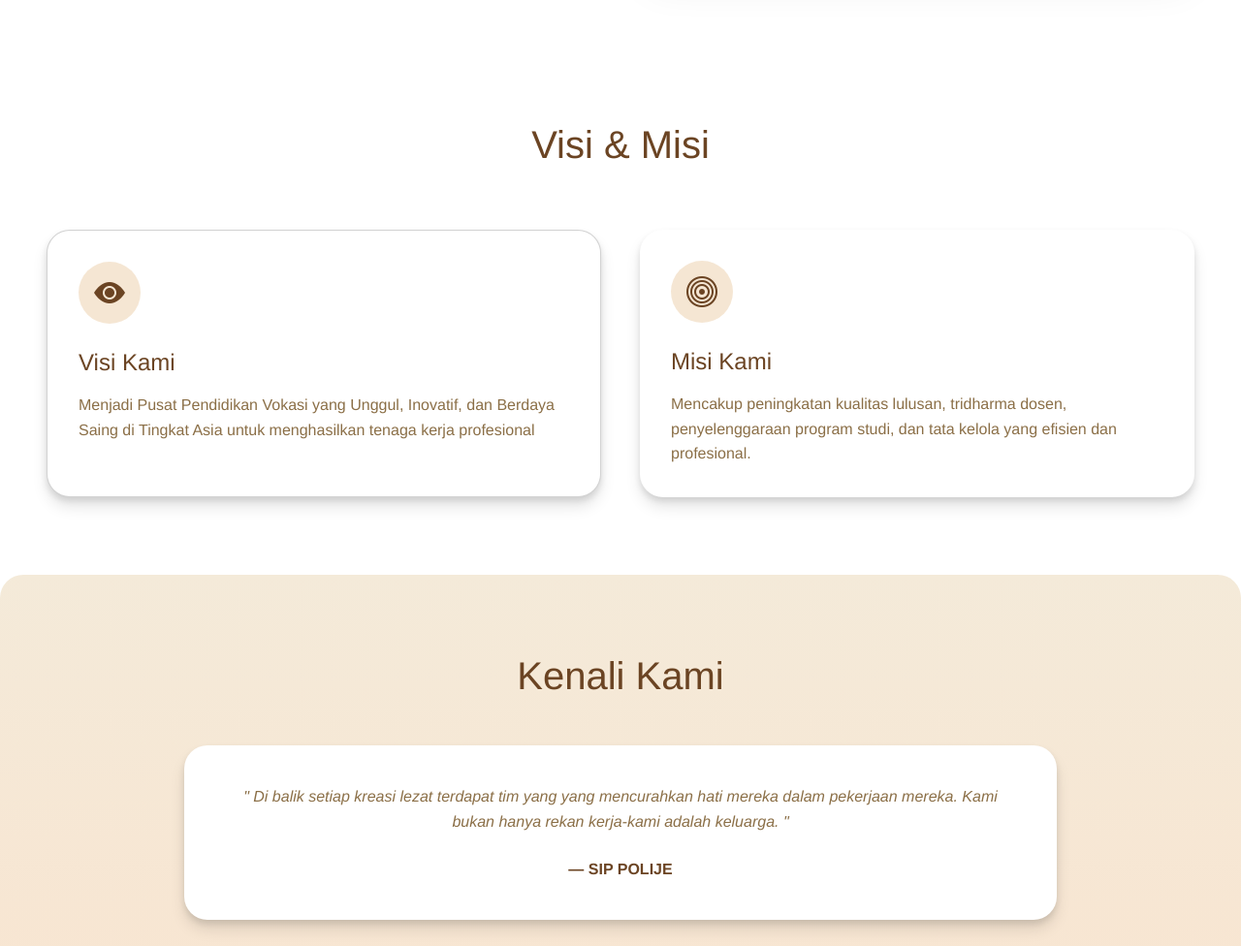
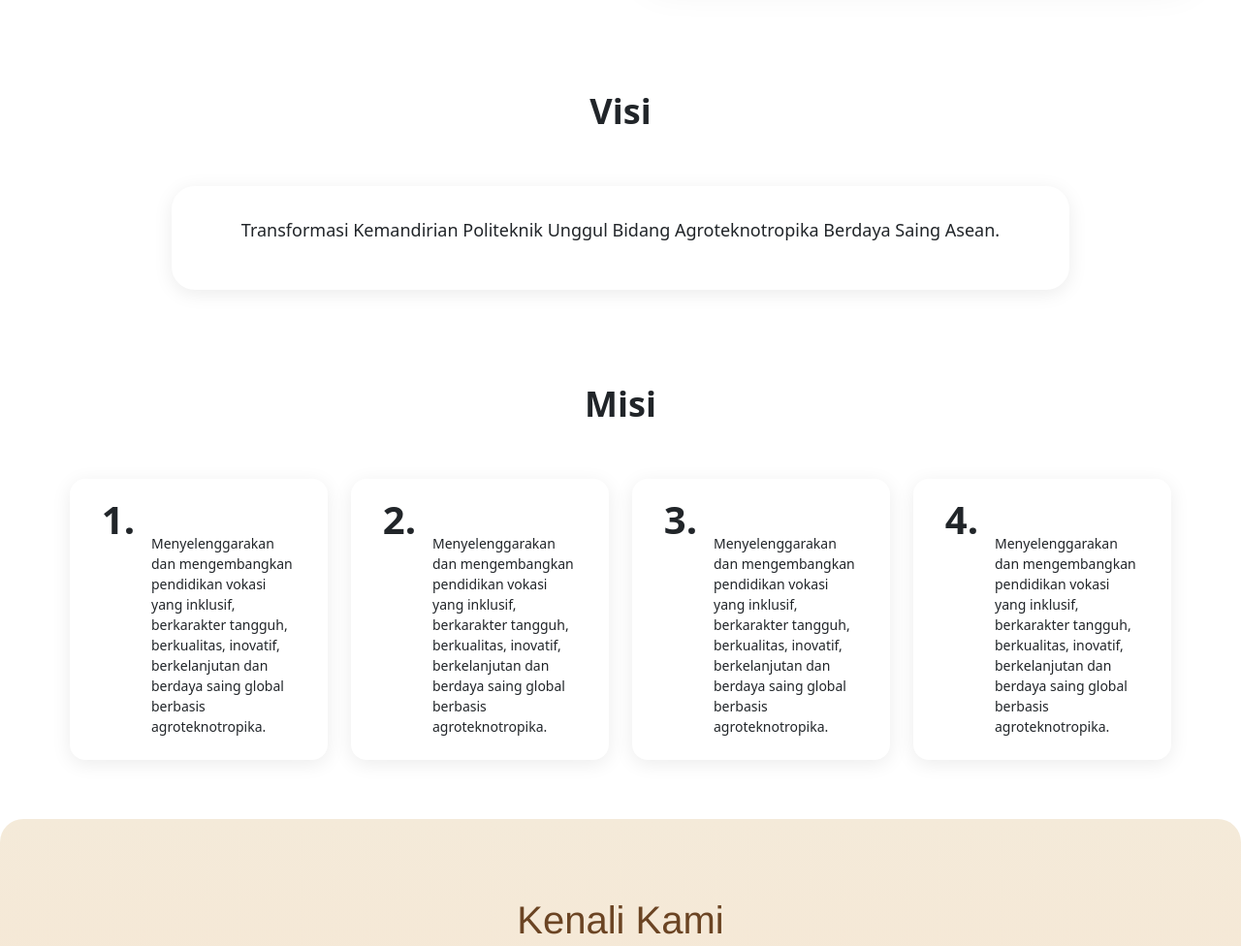
Before and after one commit to ShoruSenpai/tefa-bakery-project, a plain HTML site: page tentang.html in a window 1280 px wide. Shown: the part 760-1736 px from the top of the page at 97% size. Drawn offline with nearby package versions, Linux system fonts and the light colour scheme.

Commit message:
fixing visi misi

```diff
--- a/src/style_tentang.css
+++ b/src/style_tentang.css
@@ -9,7 +9,6 @@
   position: relative;
 }
 
-
 /* Hero Section - Tentang Kami */
 
 .about-us .about-hero {
@@ -19,7 +18,8 @@
 }
 
 .about-us .div {
-    padding: clamp(1.5rem, 4vw, 3.5rem) clamp(1.25rem, 3.5vw, 1.75rem) 0 clamp(1.25rem, 3.5vw, 1.75rem);
+  padding: clamp(1.5rem, 4vw, 3.5rem) clamp(1.25rem, 3.5vw, 1.75rem) 0
+    clamp(1.25rem, 3.5vw, 1.75rem);
   max-width: 1440px;
   text-align: center;
   margin: 0 auto;
@@ -32,7 +32,7 @@
 }
 
 .about-us .text-wrapper-2 {
-    font-family: "Poppins-Bold", Helvetica;
+  font-family: 'Poppins-Bold', Helvetica;
   font-weight: 500;
   color: #6b4423;
   font-size: clamp(32px, 6vw, 60px);
@@ -48,7 +48,7 @@
 }
 
 .about-us .from-humble {
-    font-family: "Poppins-Regular", Helvetica;
+  font-family: 'Poppins-Regular', Helvetica;
   font-weight: 400;
   color: #8b6f47;
   font-size: clamp(14px, 2.5vw, 18px);
@@ -56,7 +56,6 @@
   max-width: 800px;
   margin: 0;
 }
-
 
 /* Sejarah Kami Section */
 
@@ -98,7 +97,7 @@
 }
 
 .about-us .text-wrapper {
-    font-family: "Poppins-Bold", Helvetica;
+  font-family: 'Poppins-Bold', Helvetica;
   font-weight: 500;
   color: #6b4423;
   font-size: clamp(28px, 5vw, 40px);
@@ -118,7 +117,7 @@
 }
 
 .about-us .our-bakery-was {
-    font-family: "Poppins-Regular", Helvetica;
+  font-family: 'Poppins-Regular', Helvetica;
   font-weight: 400;
   color: #8b6f47;
   font-size: clamp(14px, 2vw, 16px);
@@ -126,7 +125,6 @@
   text-align: justify;
   margin: 0;
 }
-
 
 /* Image Section */
 
@@ -152,7 +150,6 @@
   }
 }
 
-
 /* Visi Misi Section */
 
 .about-us .visi-misi {
@@ -173,7 +170,7 @@
 }
 
 .about-us .visi-misi-2 {
-    font-family: "Poppins-Bold", Helvetica;
+  font-family: 'Poppins-Bold', Helvetica;
   font-weight: 500;
   color: #6b4423;
   font-size: clamp(28px, 5vw, 40px);
@@ -213,7 +210,11 @@
   width: 64px;
   height: 64px;
   border-radius: 50%;
-    background: linear-gradient(180deg, rgba(245, 230, 211, 1) 0%, rgba(245, 230, 211, 1) 100%);
+  background: linear-gradient(
+    180deg,
+    rgba(245, 230, 211, 1) 0%,
+    rgba(245, 230, 211, 1) 100%
+  );
   display: flex;
   align-items: center;
   justify-content: center;
@@ -235,7 +236,7 @@
 
 .about-us .text-wrapper-3,
 .about-us .text-wrapper-4 {
-    font-family: "Poppins-SemiBold", Helvetica;
+  font-family: 'Poppins-SemiBold', Helvetica;
   font-weight: 500;
   color: #6b4423;
   font-size: clamp(20px, 3vw, 24px);
@@ -244,14 +245,13 @@
 }
 
 .about-us .p {
-    font-family: "Poppins-Regular", Helvetica;
+  font-family: 'Poppins-Regular', Helvetica;
   font-weight: 400;
   color: #8b6f47;
   font-size: clamp(14px, 2vw, 16px);
   line-height: 1.6;
   margin: 0;
 }
-
 
 /* Kenali Kami Section */
 
@@ -263,8 +263,113 @@
   flex-direction: column;
   gap: 2rem;
   align-items: center;
-    background: linear-gradient(180deg, rgba(244, 234, 217, 1) 0%, rgba(248, 229, 209, 1) 100%);
+  background: linear-gradient(
+    180deg,
+    rgba(244, 234, 217, 1) 0%,
+    rgba(248, 229, 209, 1) 100%
+  );
   border-radius: 24px;
+}
+
+/* Wrapper */
+.section-wrapper {
+  min-height: 100vh;
+  width: 100%;
+  max-width: 1280px;
+  margin: 0 auto;
+  padding: 48px 0;
+  display: flex;
+  flex-direction: column;
+  align-items: center;
+  gap: 96px;
+}
+
+/* Title */
+.section-title {
+  font-size: 2.25rem;
+  font-weight: 600;
+  text-align: center;
+}
+
+/* VISI */
+.visi-container,
+.misi-container {
+  display: flex;
+  flex-direction: column;
+  gap: 48px;
+  align-items: center;
+}
+
+.visi-card {
+  padding: 32px 72px;
+  background: var(--on-primary);
+  border-radius: 24px;
+  box-shadow: 0 4px 20px rgba(0, 0, 0, 0.08);
+  transition: 0.3s;
+}
+
+.visi-card:hover {
+  transform: translateY(-4px);
+  box-shadow: 0 8px 30px rgba(0, 0, 0, 0.12);
+}
+
+.visi-text {
+  font-size: 1.125rem;
+  font-weight: 500;
+}
+
+/* MISI */
+.misi-list {
+  display: flex;
+  gap: 24px;
+  padding: 0 72px;
+}
+
+.misi-card {
+  display: flex;
+  padding: 24px 32px;
+  gap: 16px;
+  background: var(--on-primary);
+  border-radius: 16px;
+  box-shadow: 0 4px 20px rgba(0, 0, 0, 0.08);
+  transition: 0.3s;
+}
+
+.misi-card:hover {
+  transform: translateY(-4px);
+  box-shadow: 0 8px 30px rgba(0, 0, 0, 0.12);
+}
+
+/* Number Column */
+.misi-number-column {
+  display: flex;
+  flex-direction: column;
+  align-items: center;
+}
+
+.misi-number {
+  height: 36px;
+  width: 36px;
+  display: flex;
+  justify-content: center;
+  align-items: center;
+  background: var(--secondary);
+  border-radius: 50%;
+  font-weight: 600;
+}
+
+.misi-line {
+  width: 1px;
+  height: 100%;
+  background: rgba(var(--primary-rgb), 0.2);
+}
+
+/* Text */
+.misi-text {
+  max-width: 220px;
+  margin-top: 32px;
+  font-size: 0.875rem;
+  font-weight: 500;
 }
 
 @media (min-width: 768px) {
@@ -275,7 +380,7 @@
 }
 
 .about-us .text-wrapper-5 {
-    font-family: "Poppins-Bold", Helvetica;
+  font-family: 'Poppins-Bold', Helvetica;
   font-weight: 500;
   color: #6b4423;
   font-size: clamp(28px, 5vw, 40px);
@@ -298,7 +403,7 @@
 }
 
 .about-us .we-believe-that {
-    font-family: "Poppins-Regular", Helvetica;
+  font-family: 'Poppins-Regular', Helvetica;
   font-weight: 400;
   color: #8b6f47;
   font-size: clamp(14px, 2vw, 16px);
@@ -309,7 +414,7 @@
 }
 
 .about-us .text-wrapper-6 {
-    font-family: "Poppins-SemiBold", Helvetica;
+  font-family: 'Poppins-SemiBold', Helvetica;
   font-weight: 600;
   color: #6b4423;
   font-size: clamp(14px, 2vw, 16px);
--- a/tentang.html
+++ b/tentang.html
@@ -151,37 +151,85 @@
             </div>
           </div>
         </section>
-        <section class="visi-misi">
-          <h2 class="visi-misi-2">Visi &amp; Misi</h2>
-          <div class="container-2">
-            <article class="card">
-              <div class="icon-wrapper-visi">
-                <i class="bi bi-eye-fill"></i>
-              </div>
-              <div class="card-content">
-                <h3 class="text-wrapper-3">Visi Kami</h3>
-                <p class="p">
-                  Menjadi Pusat Pendidikan Vokasi yang Unggul, Inovatif, dan
-                  Berdaya Saing di Tingkat Asia untuk menghasilkan tenaga kerja
-                  profesional
+        <section>
+          <div class="section-wrapper">
+            <!-- VISI -->
+            <div class="visi-container">
+              <h1 class="section-title">Visi</h1>
+
+              <div class="visi-card">
+                <p class="visi-text">
+                  Transformasi Kemandirian Politeknik Unggul Bidang
+                  Agroteknotropika Berdaya Saing Asean.
                 </p>
               </div>
-            </article>
-            <article class="card-2">
-              <div class="icon-wrapper-misi">
-                <i class="bi bi-bullseye"></i>
+            </div>
+
+            <!-- MISI -->
+            <div class="misi-container">
+              <h1 class="section-title">Misi</h1>
+
+              <div class="misi-list">
+                <!-- CARD 1 -->
+                <div class="misi-card">
+                  <div class="misi-number-column">
+                    <h1 class="misi-number">1.</h1>
+                    <div class="misi-line"></div>
+                  </div>
+                  <div class="misi-text">
+                    Menyelenggarakan dan mengembangkan pendidikan vokasi yang
+                    inklusif, berkarakter tangguh, berkualitas, inovatif,
+                    berkelanjutan dan berdaya saing global berbasis
+                    agroteknotropika.
+                  </div>
+                </div>
+
+                <!-- CARD 2 -->
+                <div class="misi-card">
+                  <div class="misi-number-column">
+                    <h1 class="misi-number">2.</h1>
+                    <div class="misi-line"></div>
+                  </div>
+                  <div class="misi-text">
+                    Menyelenggarakan dan mengembangkan pendidikan vokasi yang
+                    inklusif, berkarakter tangguh, berkualitas, inovatif,
+                    berkelanjutan dan berdaya saing global berbasis
+                    agroteknotropika.
+                  </div>
+                </div>
+
+                <!-- CARD 3 -->
+                <div class="misi-card">
+                  <div class="misi-number-column">
+                    <h1 class="misi-number">3.</h1>
+                    <div class="misi-line"></div>
+                  </div>
+                  <div class="misi-text">
+                    Menyelenggarakan dan mengembangkan pendidikan vokasi yang
+                    inklusif, berkarakter tangguh, berkualitas, inovatif,
+                    berkelanjutan dan berdaya saing global berbasis
+                    agroteknotropika.
+                  </div>
+                </div>
+
+                <!-- CARD 4 -->
+                <div class="misi-card">
+                  <div class="misi-number-column">
+                    <h1 class="misi-number">4.</h1>
+                    <div class="misi-line"></div>
+                  </div>
+                  <div class="misi-text">
+                    Menyelenggarakan dan mengembangkan pendidikan vokasi yang
+                    inklusif, berkarakter tangguh, berkualitas, inovatif,
+                    berkelanjutan dan berdaya saing global berbasis
+                    agroteknotropika.
+                  </div>
+                </div>
               </div>
-              <div class="card-content">
-                <h3 class="text-wrapper-4">Misi Kami</h3>
-                <p class="p">
-                  Mencakup peningkatan kualitas lulusan, tridharma dosen,
-                  penyelenggaraan program studi, dan tata kelola yang efisien
-                  dan profesional.
-                </p>
-              </div>
-            </article>
+            </div>
           </div>
         </section>
+
         <section class="section">
           <h2 class="text-wrapper-5">Kenali Kami</h2>
           <blockquote class="container-3">
```
Also changed, not shown: src/style.css (+32 -65 lines). Lines whose indentation alone changed are shown as unchanged.
